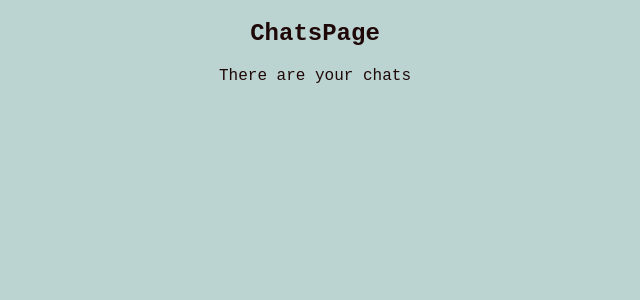
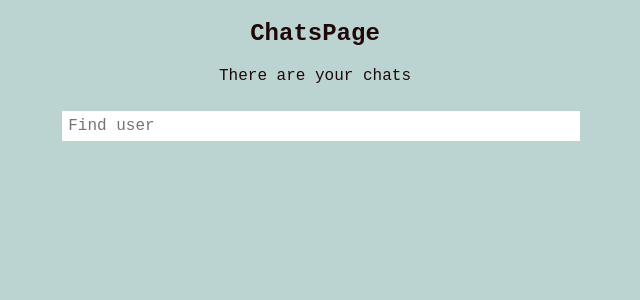
Before and after one commit to KubrakAlina/messenger, a Next.js app: page /chats in a window 1280 px wide. Shown: the top 300 px of the page, without its empty margins (325-965 px from the left). Built offline with nearby package versions, Linux system fonts and the light colour scheme; data requests are answered from the project's data file.

Commit message:
Implement user searching (#4)
* add searching for user

* fix styles

* create new chat and go to

* fix chatId errors

```diff
--- /dev/null
+++ b/src/api/chats/postChats.ts
@@ -0,0 +1,22 @@
+export async function postChat(data: { user1: string; user2: string; }) {
+  try {
+    const urlForFetch = `http://localhost:3004/chats`;
+    const response = await fetch(urlForFetch, {
+      method: "POST",
+      headers: {
+        "Content-Type": "application/json",
+      },
+      body: JSON.stringify(data)
+    });
+
+    if (!response.ok) {
+      throw new Error(`Error: ${response.status}`);
+    }
+
+    const result = await response.json();
+    return result;
+  } catch (error) {
+    console.error(error);
+    return null;
+  }
+}
--- a/src/api/messages/fetchMessages.ts
+++ b/src/api/messages/fetchMessages.ts
@@ -4,7 +4,7 @@ export async function fetchMessages({
   chatId,
   startFrom = 0,
 }: {
-  chatId: string;
+  chatId?: string;
   startFrom?: number;
 }): Promise<MessageData[]> {
   const endAt = startFrom + 20;
--- a/src/api/types.ts
+++ b/src/api/types.ts
@@ -15,7 +15,7 @@ export interface UserData {
 }
 
 export interface ChatsData {
-  id: string;
+  id?: string;
   user1: string;
   user2: string;
 }
--- a/src/app/chat/[id]/page.tsx
+++ b/src/app/chat/[id]/page.tsx
@@ -41,7 +41,7 @@ export default function ChatPage({ params }: PageProps) {
     loadInitData();
   }, []);
 
-  if (!chat || !user || !initMessages.length) return null;
+  if (!chat || !user) return null;
 
   return <Chat chat={chat} user={user} initMessages={initMessages} />;
 }
--- a/src/components/Chats/Chats.tsx
+++ b/src/components/Chats/Chats.tsx
@@ -3,6 +3,7 @@ import { fetchChats } from "../../api/chats/fetchChats"
 import { type ChatsData, type UserData } from "../../api/types";
 import { useEffect, useState } from "react";
 import { useRouter } from "next/navigation";
+import UserSearch from "../SearchUser/SearchUser";
 
 function Chats() {
   const router = useRouter();
@@ -34,6 +35,7 @@ function Chats() {
   }
 
   return (
+    <>
       <ul>
         {chats.map((item: ChatsData) => {
           if (item.user1 !== user?.id && item.user2 !== user?.id) return null;
@@ -47,6 +49,8 @@ function Chats() {
         })
         }
       </ul>
+      <UserSearch />
+    </>
   )
 }
 
--- a/src/components/Message/SendMessage.tsx
+++ b/src/components/Message/SendMessage.tsx
@@ -7,7 +7,7 @@ import s from "./message.module.scss";
 interface SendMessageProps {
   from: string;
   to: string;
-  chatId: string;
+  chatId?: string;
   onSuccess: (message: MessageData) => void;
 }
 
--- a/src/components/Message/message.module.scss
+++ b/src/components/Message/message.module.scss
@@ -4,11 +4,13 @@
   margin: 10px auto 10px 0;
   background-color: rgb(233, 241, 118);
   text-align: left;
-  width: fit-content;
+  max-width: fit-content;
+  overflow-wrap: break-word;
 }
 
 .message_container_my_message {
-  width: fit-content;
+  max-width: fit-content;
+  overflow-wrap: break-word;
   text-align: right;
   border-radius: 5px;
   padding: 5px;
--- /dev/null
+++ b/src/components/SearchUser/SearchUser.tsx
@@ -0,0 +1,116 @@
+'use client';
+
+import { useState, useEffect, useRef } from 'react';
+import { type UserData, ChatsData } from '@/api/types';
+import { fetchUser } from '@/api/user/fetchUser';
+import { postChat } from '@/api/chats/postChats';
+import { useRouter } from 'next/navigation';
+import s from "./searchuser.module.scss"
+
+function UserSearch() {
+  const [query, setQuery] = useState('');
+  const [results, setResults] = useState<UserData[]>([]);
+  const [loading, setLoading] = useState(false);
+  const user = useRef<UserData[]>([]);
+  const users = useRef<UserData[]>([]);
+  const router = useRouter();
+
+  useEffect(() => {
+    //load all users
+    const loadUsers = async () => {
+      users.current = await fetchUser();
+      return users;
+    }
+    loadUsers();
+
+    //find logged user
+    const storedUser = localStorage.getItem("user");
+    if (storedUser) {
+      user.current = JSON.parse(storedUser);
+    } else { return }
+
+  }, [])
+
+  useEffect(() => {
+    const delayDebounce = setTimeout(() => {
+      if (query.trim().length > 0) {
+        const finded = users.current.filter((user => user.username.includes(query.toLowerCase())))
+        setResults(() => [...finded])
+        if (results) {
+          setLoading(false);
+        }
+      } else {
+        setLoading(false);
+        setResults([]);
+      }
+    }, 400);
+
+    return () => clearTimeout(delayDebounce);
+  }, [query]);
+
+  //create new chat
+  async function createNewChat(userTo: UserData) {
+    const storedUser = localStorage.getItem("user");
+    if (!storedUser) {
+      console.log("no stored user");
+      return;
+    }
+
+    const user = JSON.parse(storedUser) as UserData;
+    const newChat: ChatsData = { user1: user.id, user2: userTo.id };
+    const result = await postChat(newChat);
+    return result;
+  }
+
+  //go to new chat
+  function goToChat(newChatId: string) {
+    router.push(`/chat/${newChatId}`)
+  }
+
+  async function handleClick(user: UserData) {
+    const chat = await createNewChat(user);
+
+    if (chat?.id) {
+      goToChat(chat.id);
+    }
+  }
+
+  return (
+    <div className={s.container}>
+      <input
+        name="user"
+        type="text"
+        value={query}
+        onChange={e => {
+          setLoading(true);
+          setQuery(e.target.value)
+        }}
+        placeholder="Find user"
+        className={s.input}
+        autoComplete="off"
+      />
+
+      {loading && <p>Loading...</p>}
+
+      {results.length > 0 && !loading && (
+        <ul className={s.list}>
+          {results.map(user => (
+            <li
+              key={user.id}
+              className={s.item}
+              onClick={() => handleClick(user)}
+            >
+              <p className={s.user}>{user.username}</p>
+            </li>
+          ))}
+        </ul>
+      )}
+
+      {!loading && query && results.length === 0 && (
+        <p>User don’t found</p>
+      )}
+    </div>
+  );
+}
+
+export default UserSearch;
--- /dev/null
+++ b/src/components/SearchUser/searchuser.module.scss
@@ -0,0 +1,23 @@
+.container {
+  width: 40%;
+  margin: 0 auto;
+}
+
+.input{
+  font: inherit;
+  border: none;
+  padding: 6px;
+  margin:  10px auto;
+  width: 100%;
+}
+
+.list{
+  margin: 0 auto;
+}
+
+.user{
+  display: block;
+  background-color: #819491;
+  padding: 10px;
+  width: 100%;
+}
```
Also changed, not shown: src/components/Login/login.module.scss (+0 -28 lines). Lines whose indentation alone changed are shown as unchanged.
